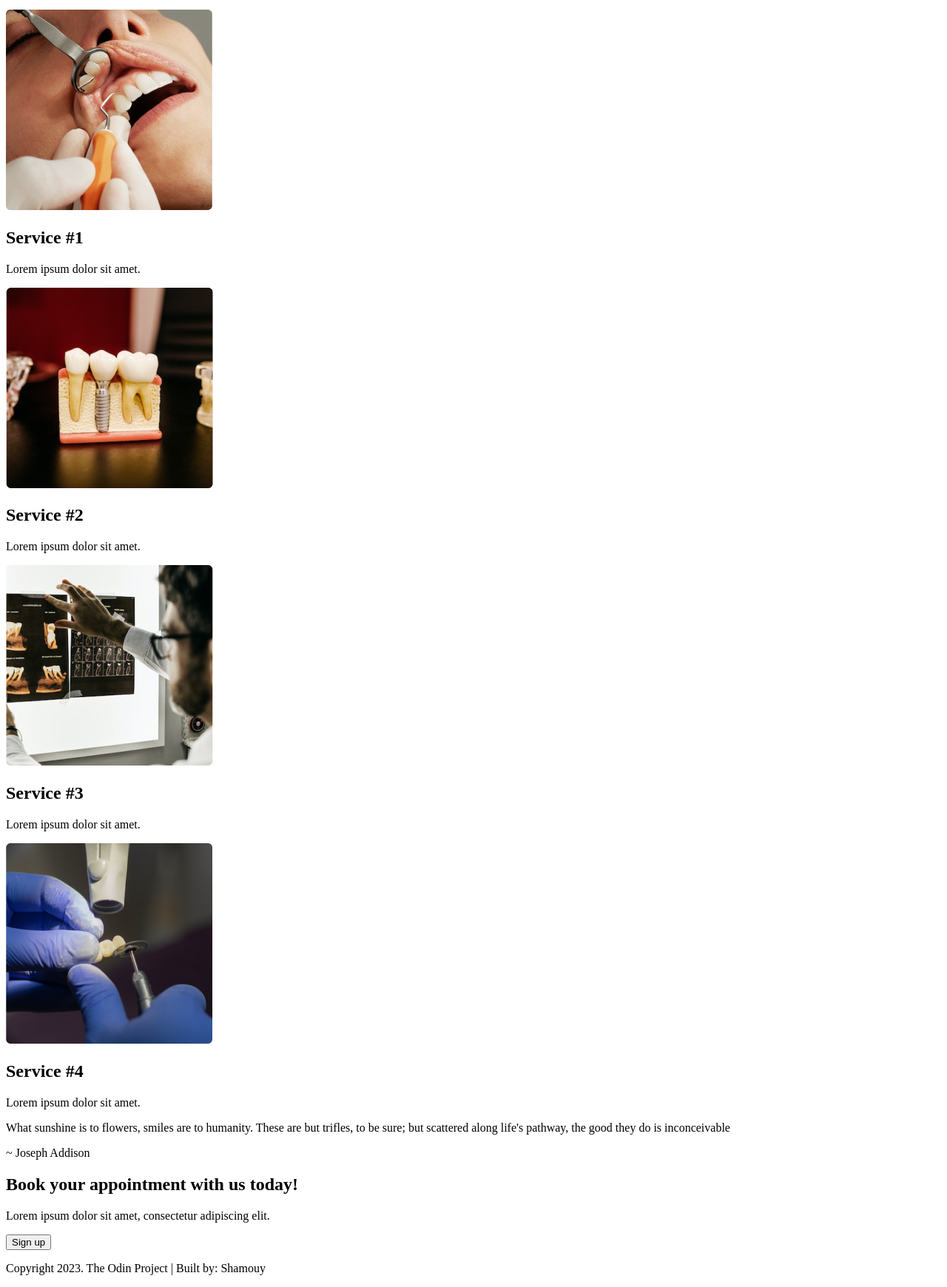
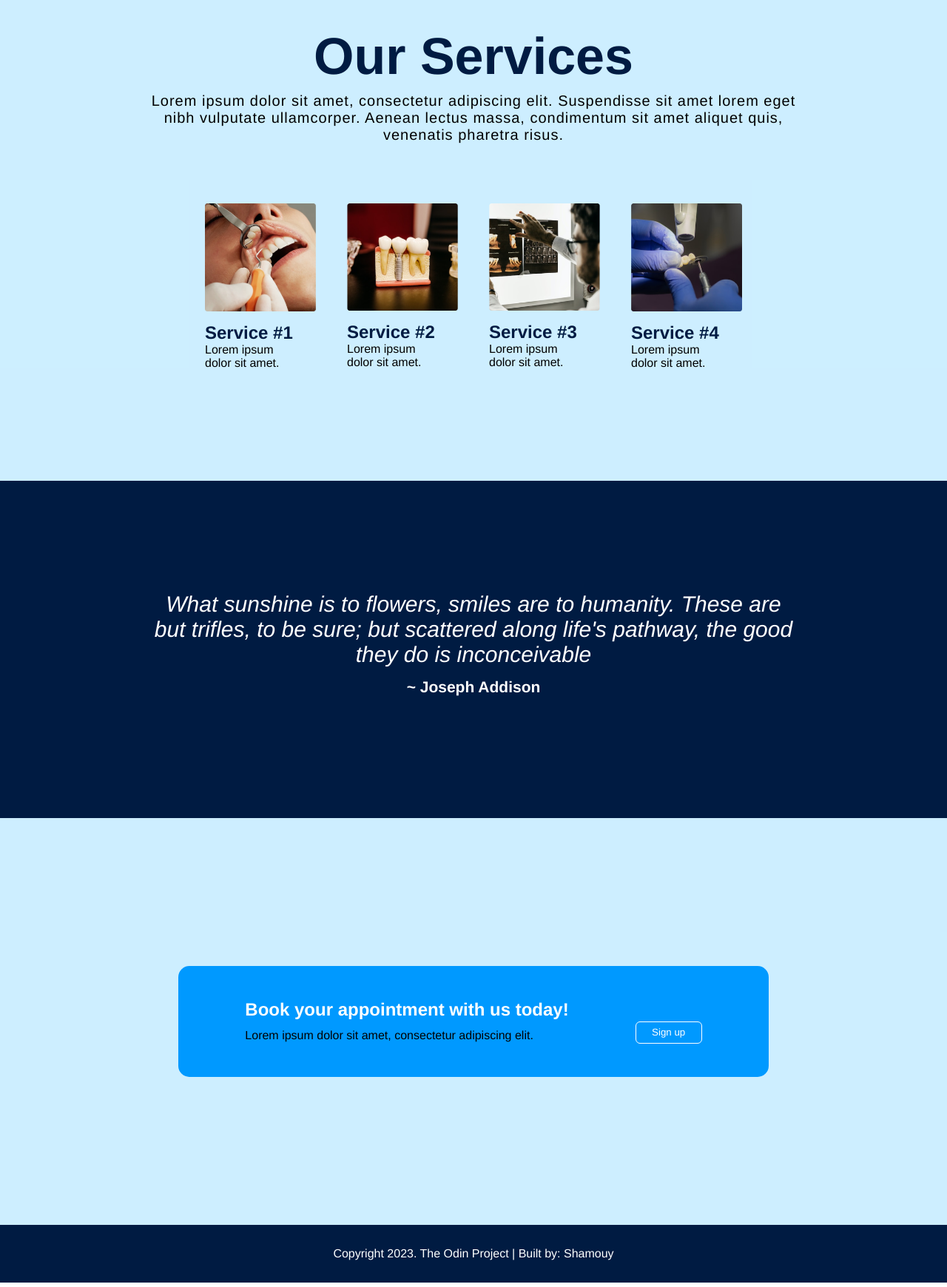
Before and after one commit to ShamouyGibbs/landing-page, a plain HTML site: page index.html in a window 1280 px wide. Shown: the part 1027-2767 px from the top of the page at 74% size. Drawn offline with Linux system fonts and the light colour scheme.

Commit message:
add some small changes to the html file and finally added the styling to the css file. The landing page project is now complete.

```diff
--- a/index.html
+++ b/index.html
@@ -5,6 +5,7 @@
     <meta http-equiv="X-UA-Compatible" content="IE=edge">
     <meta name="viewport" content="width=device-width, initial-scale=1.0">
     <title>Landing Page - The Odin Project</title>
+    <link rel="stylesheet" href="styles.css">
 </head>
 <body>
 
@@ -17,7 +18,7 @@
                     <li><a href="#">About us</a></li>
                     <li><a href="#">Our Services</a></li>
                     <li><a href="#">Blog</a></li>
-                    <li><a href="#">Schedule Appointment</a></li>
+                    <li><a href="#"><button class="btn">Schedule Appointment</button></a></li>
                 </ul>
             </nav>
         </header>
@@ -53,25 +54,25 @@
                 <div class="service">
                     <img src="./Assets/service-1-img.png" alt="">
                     <h2>Service #1</h2>
-                    <p>Lorem ipsum dolor sit amet.</p>
+                    <p>Lorem ipsum <br>dolor sit amet.</p>
                 </div>
 
                 <div class="service">
                     <img src="./Assets/service-2-img.png" alt="">
                     <h2>Service #2</h2>
-                    <p>Lorem ipsum dolor sit amet.</p>
+                    <p>Lorem ipsum <br>dolor sit amet.</p>
                 </div>
 
                 <div class="service">
                     <img src="./Assets/service-3-img.png" alt="">
                     <h2>Service #3</h2>
-                    <p>Lorem ipsum dolor sit amet.</p>
+                    <p>Lorem ipsum <br>dolor sit amet.</p>
                 </div>
 
                 <div class="service">
                     <img src="./Assets/service-4-img.png" alt="">
                     <h2>Service #4</h2>
-                    <p>Lorem ipsum dolor sit amet.</p>
+                    <p>Lorem ipsum <br>dolor sit amet.</p>
                 </div>
 
             </div>
@@ -88,16 +89,17 @@
 
         <section class="cta-section">
             <div class="cta">
-                <h2>Book your appointment with us today!</h2>
-                <p>Lorem ipsum dolor sit amet, consectetur adipiscing elit.</p>
+                <div>
+                    <h2>Book your appointment with us today!</h2>
+                    <p>Lorem ipsum dolor sit amet, consectetur adipiscing elit.</p>
+                </div>
                 <button>Sign up</button>
             </div>
         </section>
+        <footer>
+            <p>Copyright 2023. The Odin Project | Built by: Shamouy</p>
+        </footer>
     </div>
-
-    <footer>
-        <p>Copyright 2023. The Odin Project | Built by: Shamouy</p>
-    </footer>
 
 </body>
 </html>
--- a/styles.css
+++ b/styles.css
@@ -0,0 +1,197 @@
+*{
+    margin: 0;
+    padding: 0;
+    box-sizing: border-box;
+    font-family: 'Franklin Gothic Medium', 'Arial Narrow', Arial, sans-serif;
+}
+
+.wrapper {
+    background: rgba(191, 235, 255, 0.534);
+}
+
+header{
+    padding: 20px 0;
+    margin: 0 150px;
+    display: flex;
+    align-items: center;
+    justify-content: space-between;
+}
+
+ul{
+    display: flex;
+    align-items: center;
+    justify-content: space-between;
+}
+
+li{
+    padding-right: 15px;
+    list-style: none;
+}
+
+a{
+    text-decoration: none;
+    color: black;
+}
+
+.btn{
+    width: 180px;
+    padding: 9px 0;
+    border: none;
+    background: rgb(0, 110, 255);
+    color: white;
+    border-radius: 6px;
+}
+
+main{
+    display: flex;
+    margin: 150px 150px;
+    /* background: rgb(176, 210, 255); */
+}
+
+.col-1{
+    display: flex;
+    flex-direction: column;
+    justify-content: center;
+    margin-right: 50px;
+}
+
+.col-1 > h1{
+    color: rgb(0, 27, 66);
+    font-size: 60px;
+    margin-bottom: 15px;
+    font-weight: bolder;
+}
+
+.col-1 > p{
+    font-size: 20px;
+    letter-spacing: 1px;
+}
+
+.col-1 > button{
+    width: 180px;
+    margin: 15px 0;
+    padding: 9px 0;
+    border: none;
+    background: rgb(0, 110, 255);
+    color: white;
+    border-radius: 6px;
+}
+
+.col-2 > img{
+    width: 500px;
+}
+
+.services{
+    display: flex;
+    flex-direction: column;
+    align-items: center;
+    padding: 150px 100px;
+    background: rgba(191, 235, 255, 0.534);
+}
+
+.row-1{
+    margin-bottom: 72px;
+    display: flex;
+    flex-direction: column;
+    align-items: center;
+}
+
+.row-1 > h1{
+    color: rgb(0, 27, 66);
+    font-size: 70px;
+}
+
+.row-1 > p{
+    font-size: 20px;
+    letter-spacing: 1px;
+    text-align: center;
+    margin: 9px 100px;
+}
+
+.row-2{
+    display: flex;
+    justify-content: space-around;
+}
+
+.service{
+    display: flex;
+    flex-direction: column;
+    align-items: start;
+    margin: 0 21px;
+}
+
+.service > img{
+    width: 150px;
+    margin-bottom: 15px;
+}
+
+.service > h2{
+    color: rgb(0, 27, 66);
+}
+
+.quote{
+    background: rgb(0, 27, 66);
+    color: white;
+}
+
+.quote > div{
+    display: flex;
+    flex-direction: column;
+    align-items: center;
+    /* margin: 150px 0; */
+    padding: 150px 200px;
+    text-align: center;
+}
+
+.quote-text{
+    font-size: 30px;
+    font-style: italic;
+    font-weight: 100px;
+}
+
+.author{
+    padding: 15px;
+    font-size: 21px;
+    font-weight: 900;
+}
+
+.cta-section{
+    padding: 200px 100px;
+    display: flex;
+    /* flex-direction: column; */
+    align-items: center;
+    justify-content: center;
+    background: rgba(191, 235, 255, 0.534);
+}
+
+.cta{
+    display: flex;
+    padding: 45px 90px;
+    background: rgb(0, 153, 255);
+    border-radius: 15px;
+}
+
+.cta > button{
+    margin-left: 90px;
+    margin-top: 30px;
+    padding: 0 15px;
+    border: 1px solid white;
+    width: 90px;
+    height: 30px;
+    border-radius: 6px;
+    background: none;
+    color: white;
+}
+
+.cta > div > h2{
+    color: white;
+    margin-bottom: 12px;
+}
+
+footer{
+    /* margin: 0 auto; */
+    padding: 30px;
+    text-align: center;
+    color: white;
+    background: rgb(0, 27, 66);
+}
```
